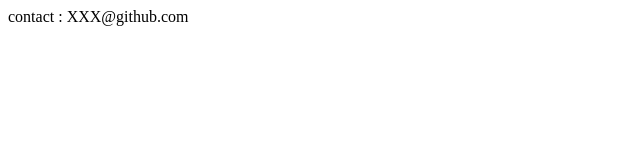
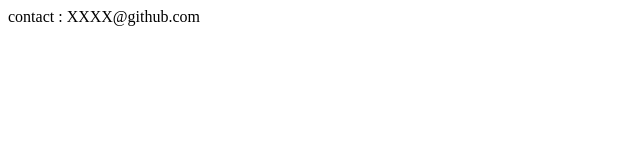
Before and after one commit to leo-xzm/test, a plain HTML site: page index.html in a window 1280 px wide. Shown: the full height of the page, 0-640 px from the left. Drawn offline with Linux system fonts and the light colour scheme.

Commit message:
add x in mail [iss53]

```diff
--- a/index.html
+++ b/index.html
@@ -1 +1 @@
-<div id="footer">contact : XXX@github.com </div>
+<div id="footer">contact : XXXX@github.com </div>
```
